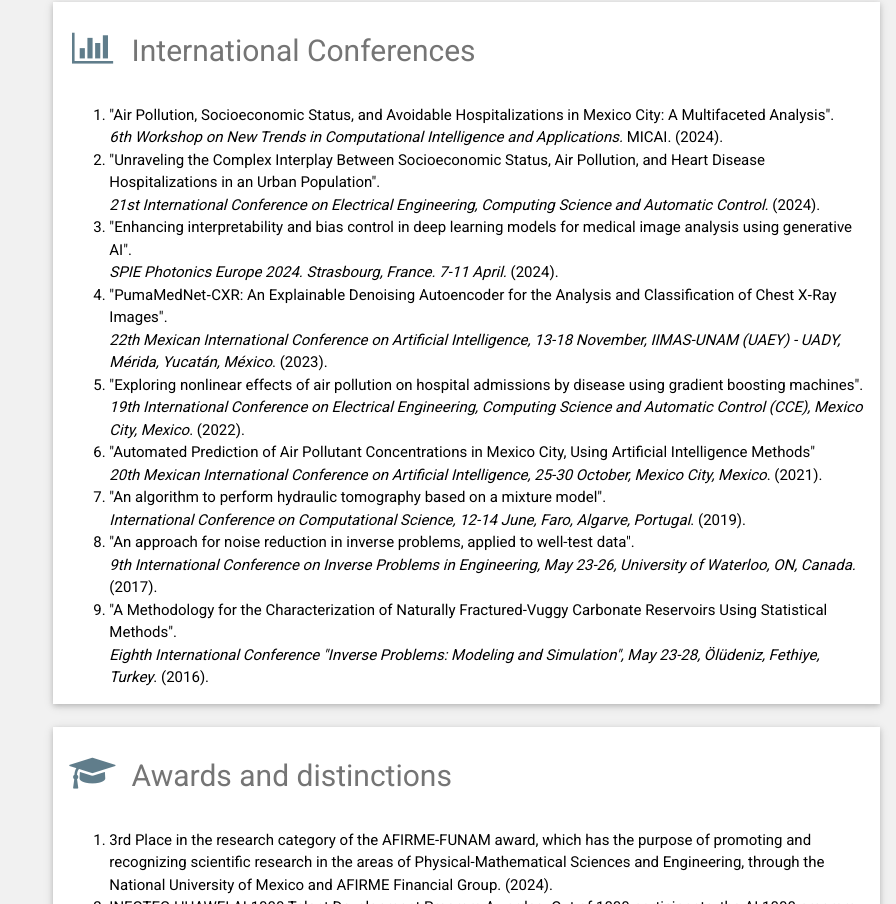
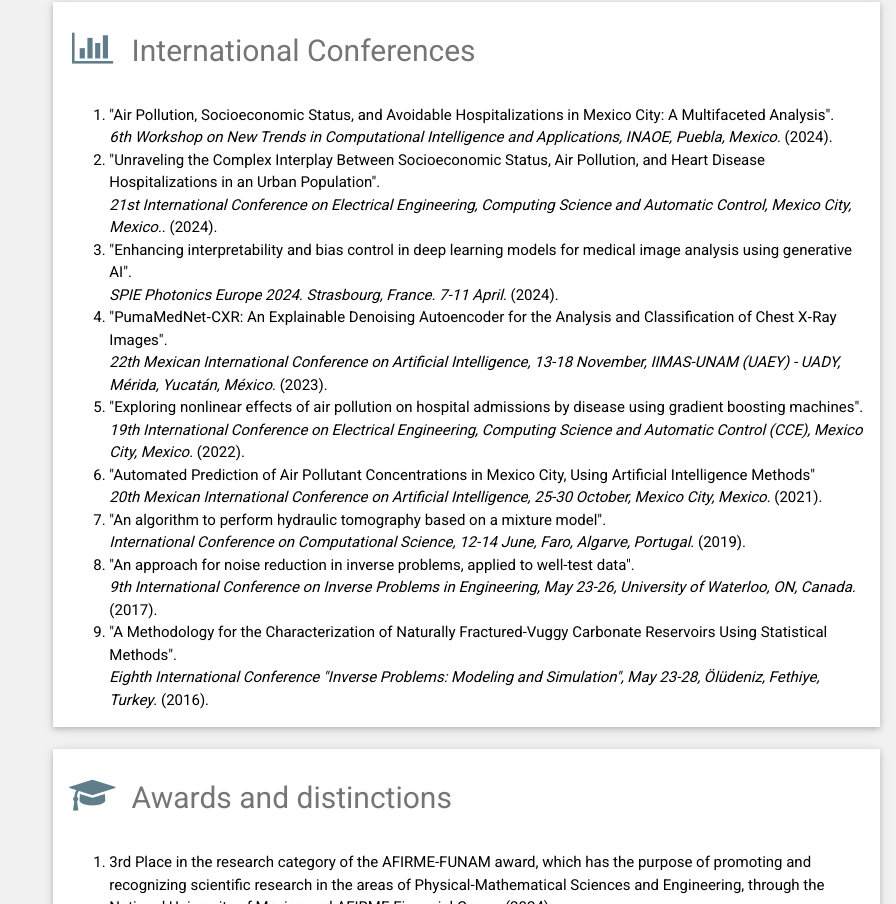
Before and after one commit to cminuttim/cminuttim.github.io, a plain HTML site: page index.html in a window 1280 px wide. Shown: the part 3616-4520 px from the top of the page, without its empty margins (384-1280 px from the left). Drawn offline with nearby package versions, Linux system fonts and the light colour scheme.

Commit message:
Update index.html

```diff
--- a/index.html
+++ b/index.html
@@ -165,10 +165,10 @@
         <h2 class="w3-text-grey w3-padding-16"><i class="fa fa-bar-chart-o fa-fw w3-margin-right w3-xxlarge w3-text-blue-grey"></i>International Conferences</h2>
         <ol>
           <li>
-            "Air Pollution, Socioeconomic Status, and Avoidable Hospitalizations in Mexico City: A Multifaceted Analysis". <br><i>6th Workshop on New Trends in Computational Intelligence and Applications.</i> MICAI. (2024).
+            "Air Pollution, Socioeconomic Status, and Avoidable Hospitalizations in Mexico City: A Multifaceted Analysis". <br><i>6th Workshop on New Trends in Computational Intelligence and Applications, INAOE, Puebla, Mexico</i>. (2024).
           </li>
           <li>
-            "Unraveling the Complex Interplay Between Socioeconomic Status, Air Pollution, and Heart Disease Hospitalizations in an Urban Population". <br><i>21st International Conference on Electrical Engineering, Computing Science and Automatic Control.</i> (2024).
+            "Unraveling the Complex Interplay Between Socioeconomic Status, Air Pollution, and Heart Disease Hospitalizations in an Urban Population". <br><i>21st International Conference on Electrical Engineering, Computing Science and Automatic Control, Mexico City, Mexico.</i>. (2024).
           </li>
           <li>
             "Enhancing interpretability and bias control in deep learning models for medical image analysis using generative AI". <br><i>SPIE Photonics Europe 2024. Strasbourg, France. 7-11 April.</i> (2024).
```
